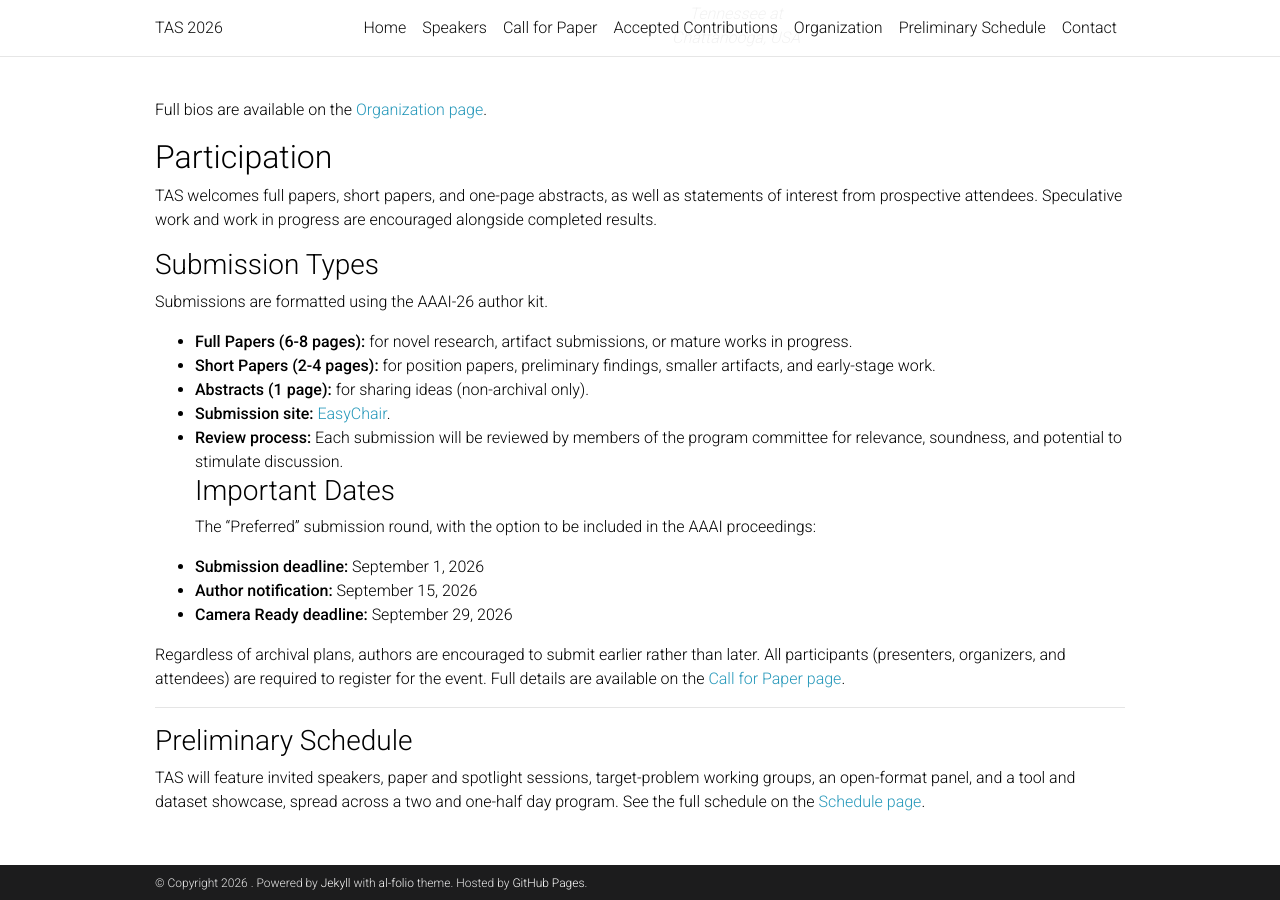
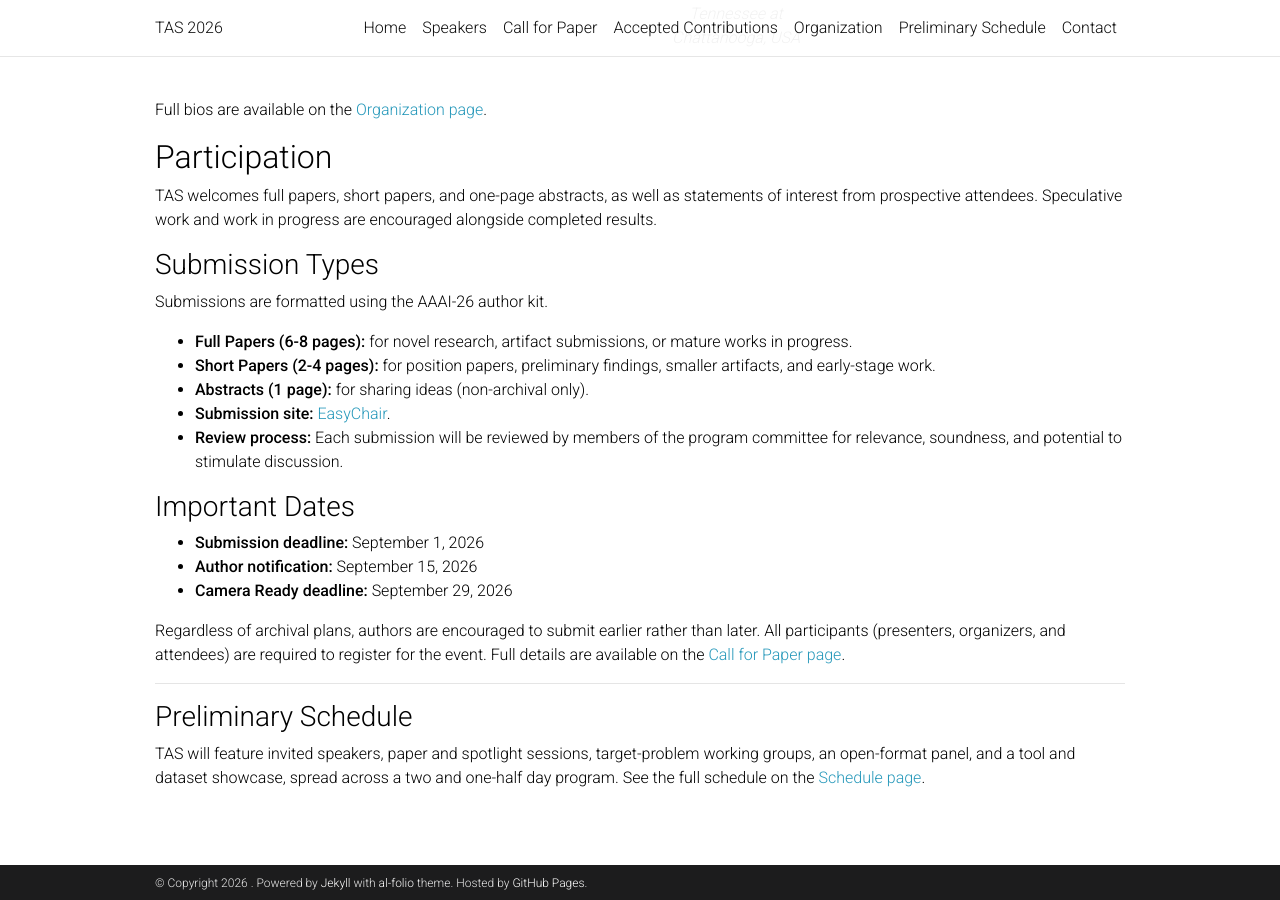
Before and after one commit to tas2026/tas2026.github.io, a Jekyll site: the page built from _pages/home.md, in a window 1280 px wide and 900 px high, scrolled down 1213 px. Built offline with Jekyll 4.4.1, drawn with Linux system fonts in a browser that asks for light colours; comment, search, counter and statistics services are not loaded; a style sheet for code colours, icons or effects is not loaded.

Commit message:
Update home.md

```diff
--- a/_pages/home.md
+++ b/_pages/home.md
@@ -83,8 +83,8 @@ Submissions are formatted using the AAAI-26 author kit.
 - **Abstracts (1 page):** for sharing ideas (non-archival only).
 - **Submission site:** [EasyChair](https://easychair.org/conferences/?conf=fss26).
 - **Review process:** Each submission will be reviewed by members of the program committee for relevance, soundness, and potential to stimulate discussion.
+
 ### Important Dates
-The "Preferred" submission round, with the option to be included in the AAAI proceedings:
 - **Submission deadline:** September 1, 2026
 - **Author notification:** September 15, 2026
 - **Camera Ready deadline:** September 29, 2026
```
